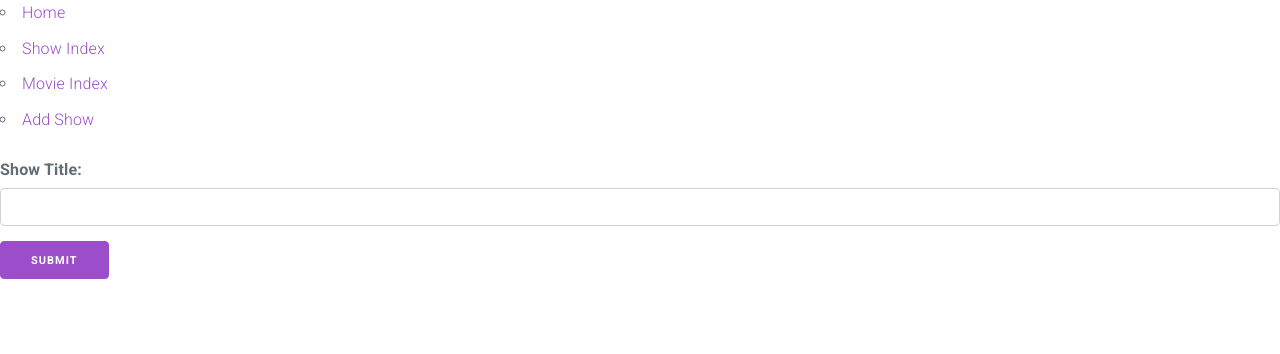
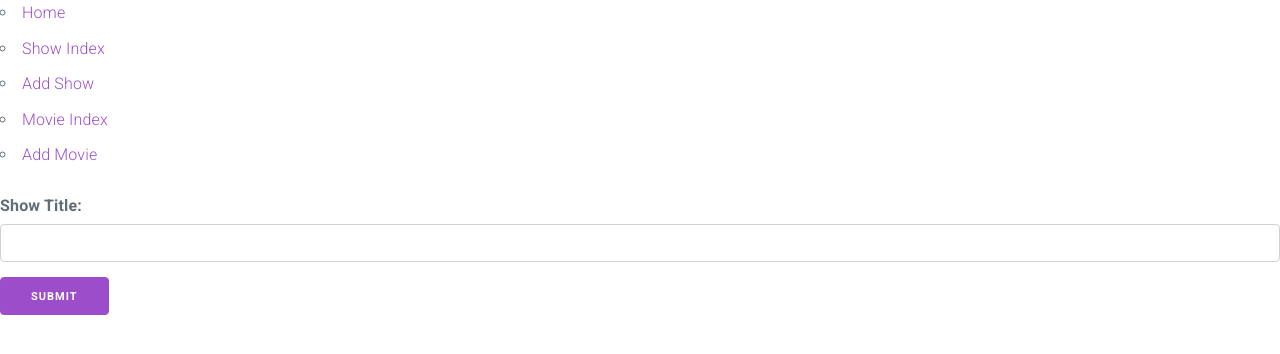
Before and after one commit to kcinnick/nstv, a Django app: page /add_show in a window 1280 px wide. Shown: the top 354 px of the page. Run offline with Django 4.2, Linux system fonts and the light colour scheme.

Commit message:
- add migrations for movie data - add 'Add Movie' link to `base.html`

```diff
--- a/templates/base.html
+++ b/templates/base.html
@@ -31,8 +31,9 @@
         <ul>
             <li><a href="/">Home</a></li>
             <li><a href="/shows_index">Show Index</a></li>
+            <li><a href="/add_show">Add Show</a></li>
             <li><a href="/movie_index">Movie Index</a></li>
-            <li><a href="/add_show">Add Show</a></li>
+            <li><a href="/add_movie">Add Movie</a></li>
         </ul>
         {% endblock %}
     </div>
```
Also changed, not shown: nstv/migrations/0012_remove_movie_release_date_movie_release_year_and_more.py, nstv/migrations/0013_alter_movie_release_date.py (added).
